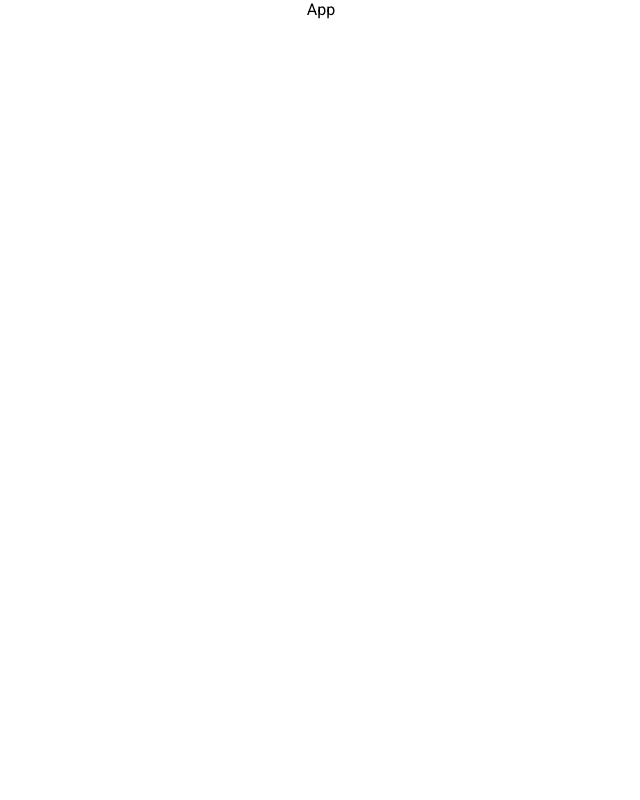
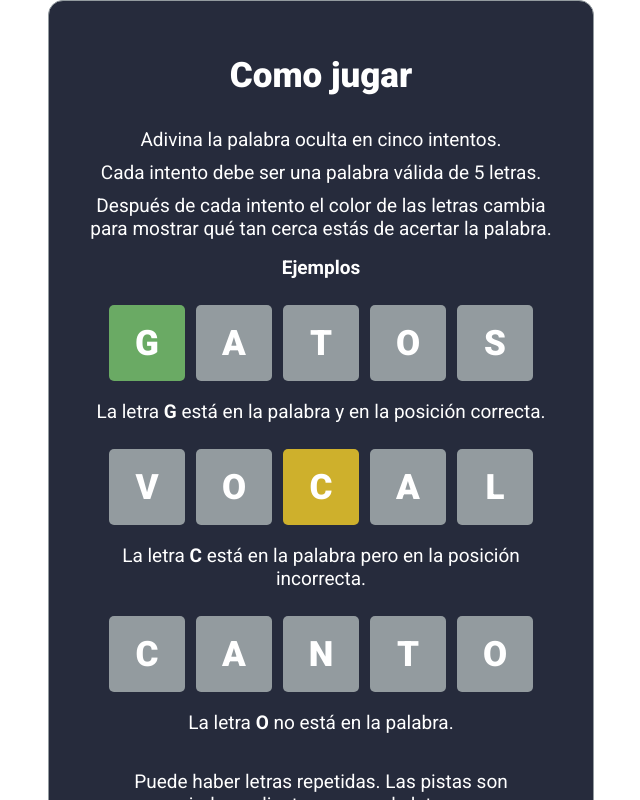
Before and after one commit to Mengeroshi/wordle, a React (Create React App) app: page / in a window 1280 px wide. Shown: the whole page, without its empty margins (319-959 px from the left). Built offline with nearby package versions, Linux system fonts and the light colour scheme.

Commit message:
Instructions modal created

```diff
--- a/src/App.tsx
+++ b/src/App.tsx
@@ -1,10 +1,17 @@
-import React from 'react';
+import React, { useState } from 'react';
 import styles from './App.module.scss';
+import Instructions from './components/organisms/Instructions/Instructions';
 
 function App() {
+  const [isInstructionsModalOpen, setIsInstructionsModalOpen] = useState(true);
+  const [isNightModeTurnedOn, setIsNightModeTurnedOn] = useState(true);
   return (
-    <div className={styles.App}>
-      App
+    <div className={`${styles.App} ${isNightModeTurnedOn ? 'NIGHT' : 'DAY'}`}>
+      <Instructions
+        isOpen={isInstructionsModalOpen}
+        onClose={() => { setIsInstructionsModalOpen(false); }}
+        isNightModeTurnedOn={isNightModeTurnedOn}
+      />
     </div>
   );
 }
--- /dev/null
+++ b/src/components/organisms/Instructions/Instructions.module.scss
@@ -0,0 +1,59 @@
+@use '../../../sass/_variables.scss' as *;
+.main {
+  @include themeModal;
+  width: 546px;
+  display: flex;
+  flex-direction: column;
+  align-items: center;
+  border: 1px solid black;
+  border-radius: 15px;
+  padding: 54px 34px 24px 34px;
+
+  h1 {
+    font-size: 35px;
+    font-weight: 800;
+    text-align: center;
+    margin-bottom: 32px;
+  }
+  p {
+    font-size: 19px;
+    font-weight: 400;
+    text-align: center;
+    span {
+      font-weight: bold;
+    }
+    &:nth-child(3) {
+      margin: 10px 0;
+    }
+
+    &.penultimate {
+      margin: 36px 0 31px 0;
+    }
+    &.last {
+      margin-bottom: 34px;
+    }
+  }
+  h2 {
+    font-size: 19px;
+    font-weight: 700;
+    margin-top: 16px;
+  }
+  .wordDesc {
+    display: flex;
+    flex-direction: column;
+    align-items: center;
+    margin-top: 26px;
+    p {
+      margin-top: 19px;
+    }
+  }
+  button {
+    background-color: $wd-green;
+    border-radius: 5px;
+    font-size: 28px;
+    height: 50px;
+    width: 263px;
+    color: white;
+    font-weight: 800;
+  }
+}
--- /dev/null
+++ b/src/components/organisms/Instructions/Instructions.tsx
@@ -0,0 +1,64 @@
+import React from 'react';
+import Modal from '../../atoms/Modal/Modal';
+import Word from '../../molecules/Word/Word';
+import styles from './Instructions.module.scss';
+
+export default function Instructions(
+  {
+    isOpen,
+    onClose,
+    isNightModeTurnedOn,
+  }: {
+    isOpen: boolean;
+    onClose: () => void;
+    isNightModeTurnedOn: boolean
+  },
+) {
+  return (
+    <Modal isOpen={isOpen}>
+      <div className={`${styles.main} ${isNightModeTurnedOn ? 'NIGHT' : 'DAY'}`}>
+        <h1>Como jugar</h1>
+        <p className={styles.firstPg}>
+          Adivina la palabra oculta en cinco intentos.
+        </p>
+        <p>Cada intento debe ser una palabra válida de 5 letras.</p>
+        <p>
+          Después de cada intento el color de las letras cambia para mostrar
+          qué tan cerca estás de acertar la palabra.
+
+        </p>
+        <h2>Ejemplos</h2>
+        <div className={styles.wordDesc}>
+          <Word word="gatos" wordToDiscover="gxxxx" />
+          <p>
+            La letra
+            <span> G </span>
+            está en la palabra y en la posición correcta.
+          </p>
+        </div>
+        <div className={styles.wordDesc}>
+          <Word word="vocal" wordToDiscover="xxxxc" />
+          <p>
+            La letra
+            <span> C </span>
+            está en la palabra pero en la posición incorrecta.
+          </p>
+        </div>
+        <div className={styles.wordDesc}>
+          <Word word="canto" wordToDiscover="xxxxx" />
+          <p>
+            La letra
+            <span> O </span>
+            no está en la palabra.
+          </p>
+        </div>
+        <p className={styles.penultimate}>
+          Puede haber letras repetidas.
+          Las pistas son independientes para cada letra.
+        </p>
+        <p className={styles.last}>¡Una palabra nueva cada 5 minutos!</p>
+        <button type="button" onClick={onClose}>!JUGAR¡</button>
+      </div>
+    </Modal>
+  );
+}
```
